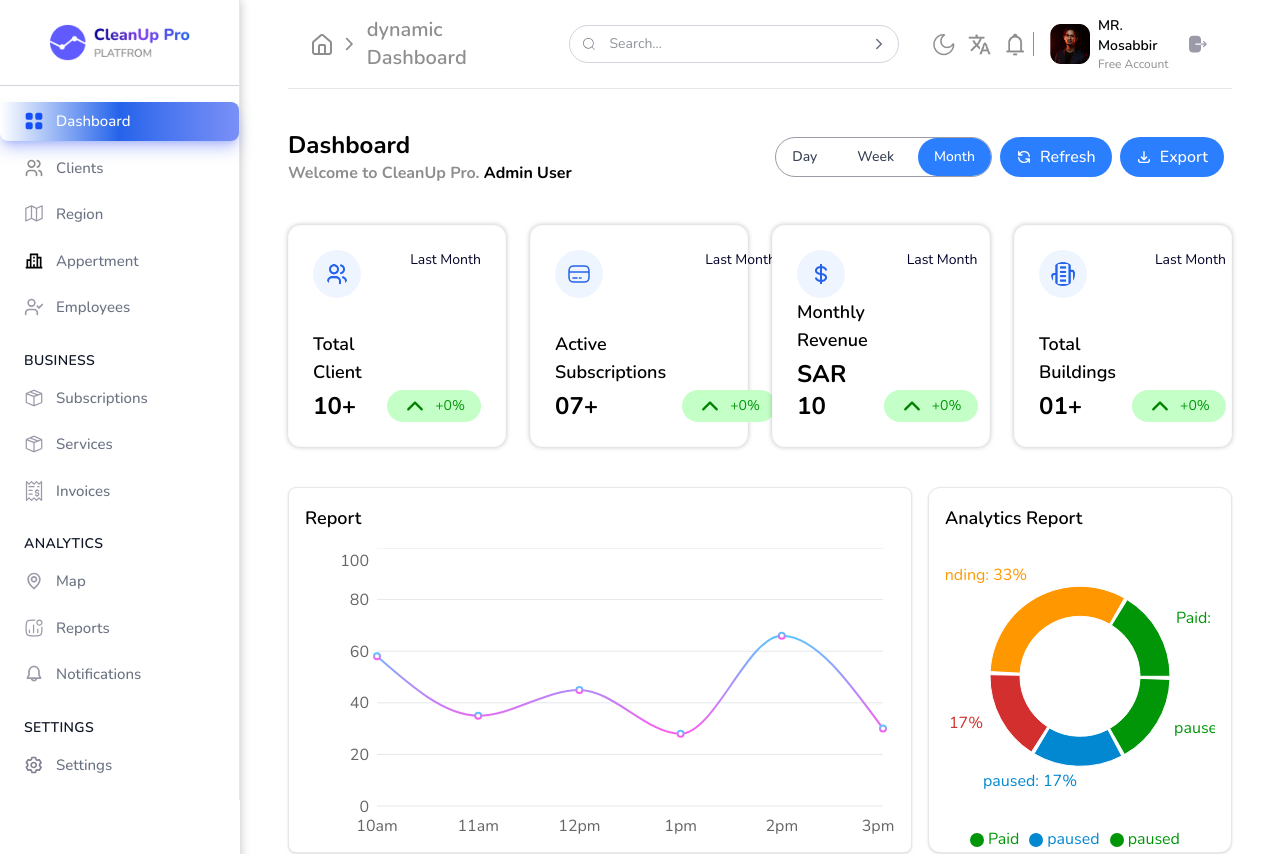
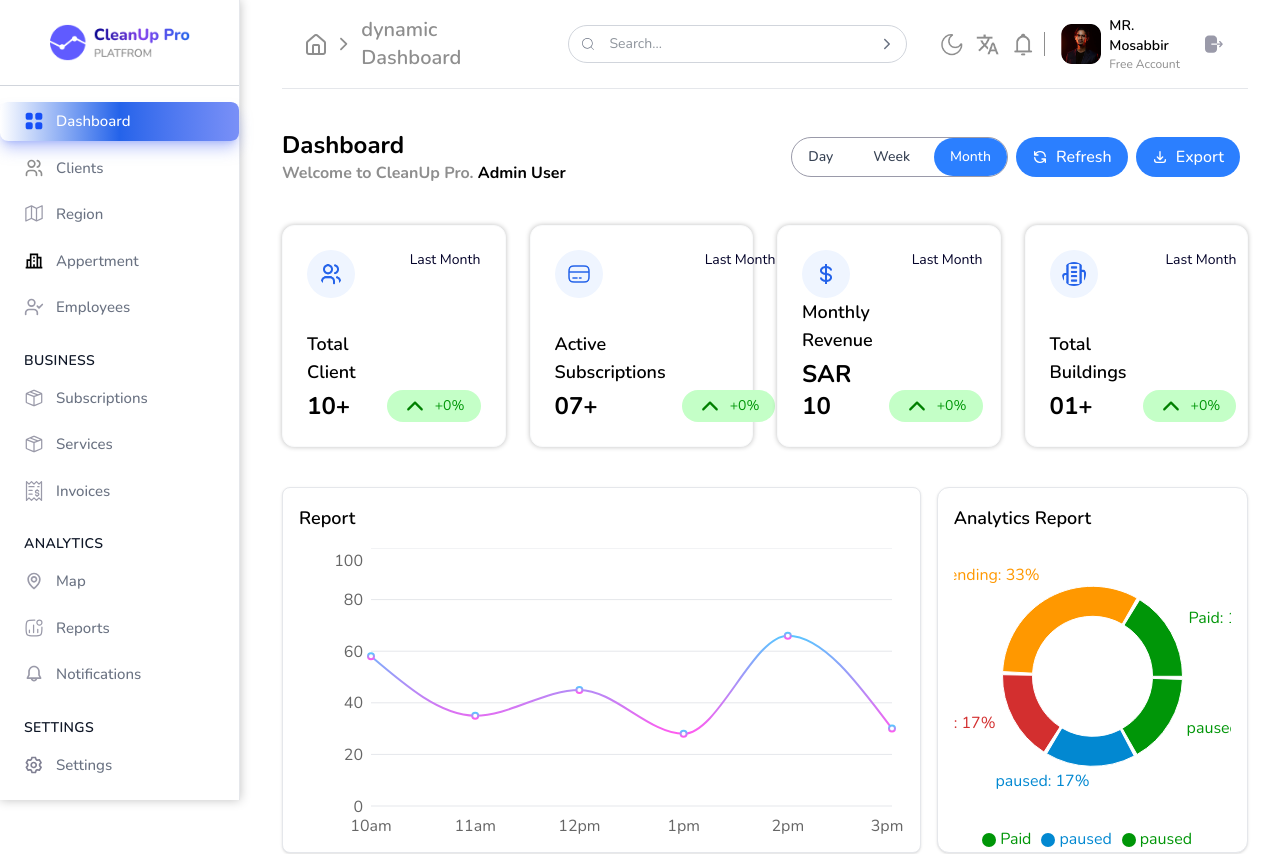
Before and after one commit to Alamin10231/CleanupSoftware, a React (Vite) app: page / in a window 1280 px wide. Shown: the top 854 px of the page. Built offline with nearby package versions, Linux system fonts and the light colour scheme.

Commit message:
fix: sidebar up-scrolling

```diff
--- a/Layout.tsx
+++ b/Layout.tsx
@@ -5,12 +5,12 @@ import { Outlet } from "react-router";
 const Layout = () => {
     return (
         <div className="flex nunito">
-      <div className="shadow-[0_0_10px_#00000040]">
+            <div className="shadow-[0_0_10px_#00000040] h-screen fixed top-0 left-0 z-50">
                 <Sidebar />
             </div>
-      <main className="flex-1 rounded-lg px-12">
+            <main className="flex-1 rounded-lg px-8 ml-[250px]">
                 <Navbar />
-        <Outlet  />
+                <Outlet />
             </main>
         </div>
     );
--- a/src/Components/Navbar.tsx
+++ b/src/Components/Navbar.tsx
@@ -32,7 +32,7 @@ const Navbar = () => {
   }, []);
 
   return (
-    <div className="flex items-center justify-between px-6 py-4 border-b border-gray-200 bg-white">
+    <div className="flex items-center justify-between px-6 py-4 border-b border-gray-200 bg-white z-10">
       {/* Left Section */}
       <div className="flex items-center gap-2">
         <img src={Home} className="w-5" alt="Home" />
```
Lines whose indentation alone changed are shown as unchanged.
